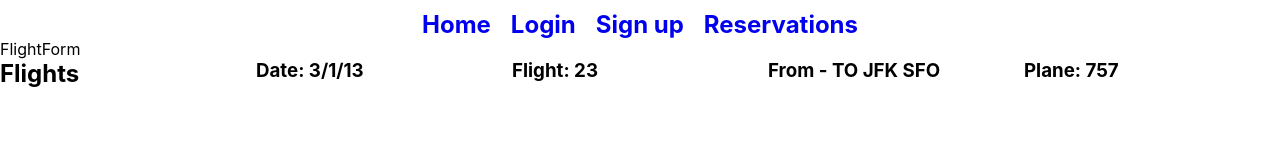
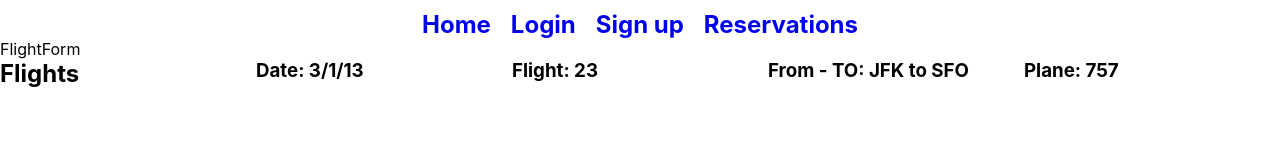
Before and after one commit to a1364t/frontend-airlines, a React (Create React App) app: page /flights in a window 1280 px wide. Shown: the top 160 px of the page. Built offline with nearby package versions, Linux system fonts and the light colour scheme.

Commit message:
display flight working V2

```diff
--- a/src/components/FlightDisplay.js
+++ b/src/components/FlightDisplay.js
@@ -16,7 +16,7 @@ class FlightDisplay extends Component {
                 <h2>Flights</h2>
                 <h3>Date: {this.state.flights.date}</h3>
                 <h3>Flight: {this.state.flights.flight_number}</h3>
-                <h3>From - TO {this.state.flights.origin} {this.state.flights.destination}</h3>
+                <h3>From - TO: {this.state.flights.origin} to {this.state.flights.destination}</h3>
                 <h3>Plane: {this.state.flights.plane}</h3>
             </div>
         );
```
